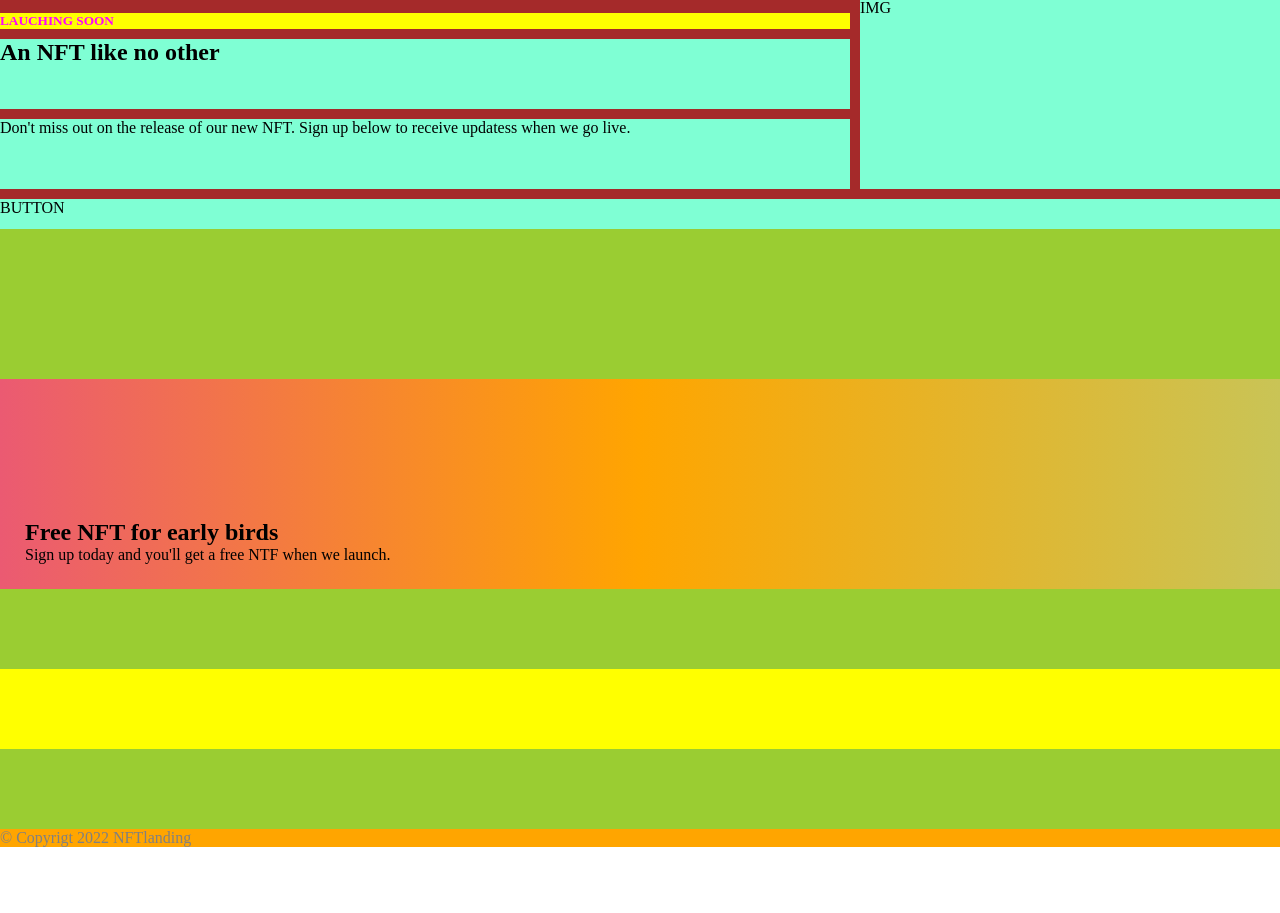
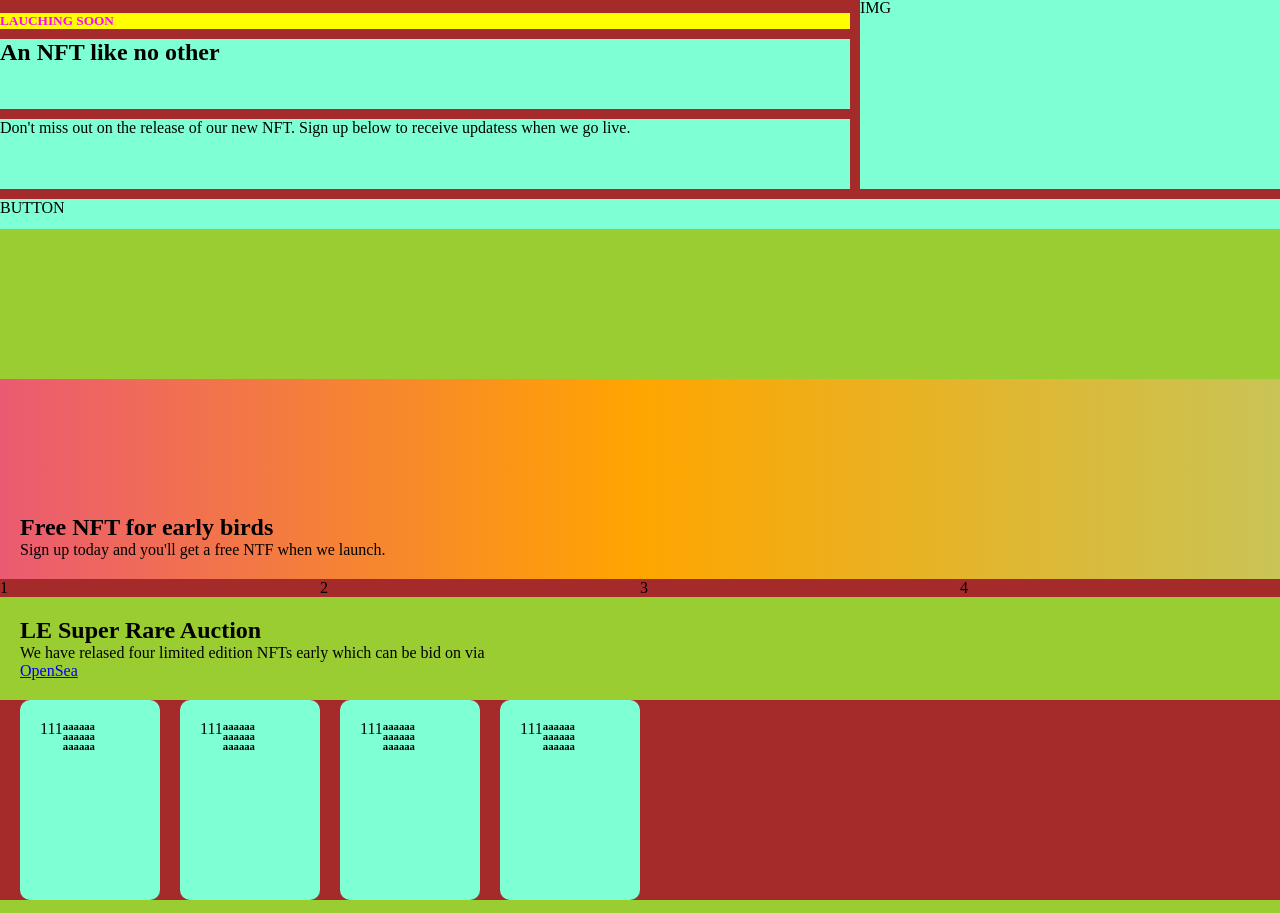
Before and after one commit to ieva404/Exam_html_css, a plain HTML site: page index.html in a window 1280 px wide. Shown: the part 39-952 px from the top of the page. Before the commit the page ends 886 px from the top, so only its background shows below. Drawn offline with Linux system fonts and the light colour scheme.

Commit message:
3-4section skeletan

```diff
--- a/index.html
+++ b/index.html
@@ -44,8 +44,86 @@
           <p>Sign up today and you'll get a free NTF when we launch.</p>
         </div>
       </section>
-      <section class="section-3"></section>
-      <section class="section-4"></section>
+      <section class="section-3">
+        <div class="icons-3s">
+          <div class="a">1</div>
+          <div class="a">2</div>
+          <div class="a">3</div>
+          <div class="a">4</div>
+        </div>
+        <div class="text-3s">
+          <h1>LE Super Rare Auction</h1>
+
+          <p>
+            We have relased four limited edition NFTs early which can be bid on
+            via
+          </p>
+          <a href="#">OpenSea</a>
+        </div>
+        <div class="cards-3s">
+            <div id="cards-3s">
+                <span class="card">111</span>
+                    <div class="container-card">
+                        <h6>aaa</h6>
+                        <h6>aaa</h6>
+                        <h6>aaa</h6>
+                        <h6>aaa</h6>
+                        <h6>aaa</h6>
+                        <h6>aaa</h6>
+                    </div>
+                </div>
+            <div id="cards-3s">
+                <span class="card">111</span>
+                    <div class="container-card">
+                        <h6>aaa</h6>
+                        <h6>aaa</h6>
+                        <h6>aaa</h6>
+                        <h6>aaa</h6>
+                        <h6>aaa</h6>
+                        <h6>aaa</h6>
+                    </div>
+                </div>
+            <div id="cards-3s">
+                <span class="card">111</span>
+                    <div class="container-card">
+                        <h6>aaa</h6>
+                        <h6>aaa</h6>
+                        <h6>aaa</h6>
+                        <h6>aaa</h6>
+                        <h6>aaa</h6>
+                        <h6>aaa</h6>
+                    </div>
+                </div>
+            <div id="cards-3s">
+                 <span class="card">111</span>
+                    <div class="container-card">
+                        <h6>aaa</h6>
+                        <h6>aaa</h6>
+                        <h6>aaa</h6>
+                        <h6>aaa</h6>
+                        <h6>aaa</h6>
+                        <h6>aaa</h6>
+                    </div>
+                </div>
+      </section>
+      <section class="section-1">
+                <div class="container">
+          <div class="item-1-1s">
+            <h5>Lauching soon</h5>
+          </div>
+          <div class="item-img-1s">IMG</div>
+          <div class="item-2-1s">
+            <h1>An NFT like no other</h1>
+          </div>
+          <div class="item-3-1s">
+            <p>
+              Don't miss out on the release of our new NFT. Sign up below to
+              receive updatess when we go live.
+            </p>
+          </div>
+          <div class="item-button">BUTTON</div>
+        </div>
+      </section>
       <section class="section-5"></section>
     </main>
     <footer>
--- a/style.css
+++ b/style.css
@@ -97,7 +97,7 @@ SECTION 2
     rgb(201, 196, 86)
   );
   height: 20vh;
-  padding: 25px;
+  padding: 20px;
   display: flex;
   flex-direction: column;
   justify-content: flex-end;
@@ -110,7 +110,58 @@ SECTION 3
 .section-3 {
   background-color: yellowgreen;
   width: 100%;
-  height: 10vh;
+  /* height: 60vh; */
+}
+
+.icons-3s {
+  background-color: brown;
+  display: flex;
+}
+
+.a {
+  width: 50%;
+}
+
+.text-3s {
+  padding: 20px;
+  display: flex;
+  flex-direction: column;
+  justify-content: flex-end;
+}
+
+@media (max-width: 600px) {
+  .icons-3s {
+    flex-wrap: wrap;
+    background-color: gray;
+  }
+  .a {
+    width: 50%;
+  }
+}
+
+.cards-3s {
+  background-color: brown;
+  display: flex;
+  flex-wrap: wrap;
+
+  /* width: 60vh; */
+}
+
+#cards-3s {
+  background-color: aquamarine;
+  display: flex;
+  flex-direction: row;
+  width: 100px;
+  height: 20vh;
+  padding: 20px;
+  border-radius: 10px;
+  margin-left: 20px;
+}
+
+.container-card {
+  display: grid;
+  grid-template-columns: repeat(2, 1fr);
+  grid-template-rows: repeat(3, 10px);
 }
 
 /* ***************
```
